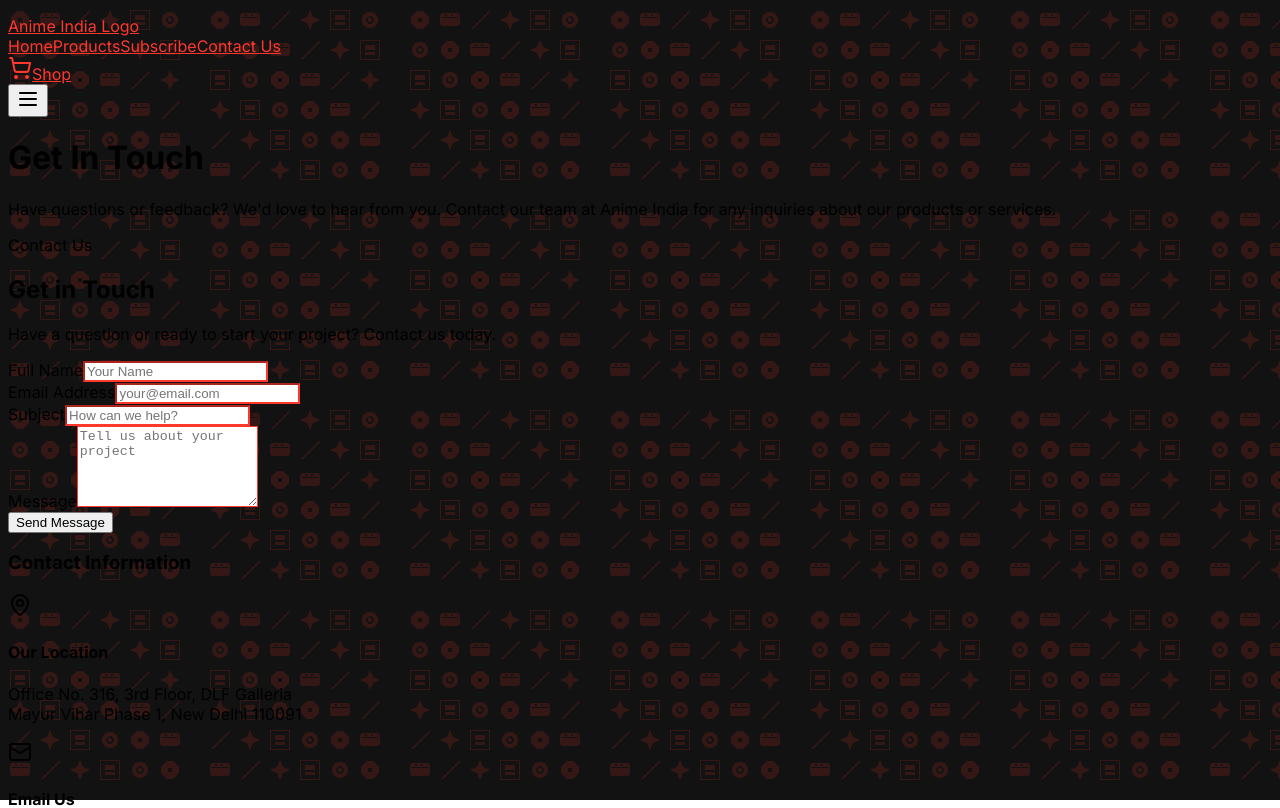
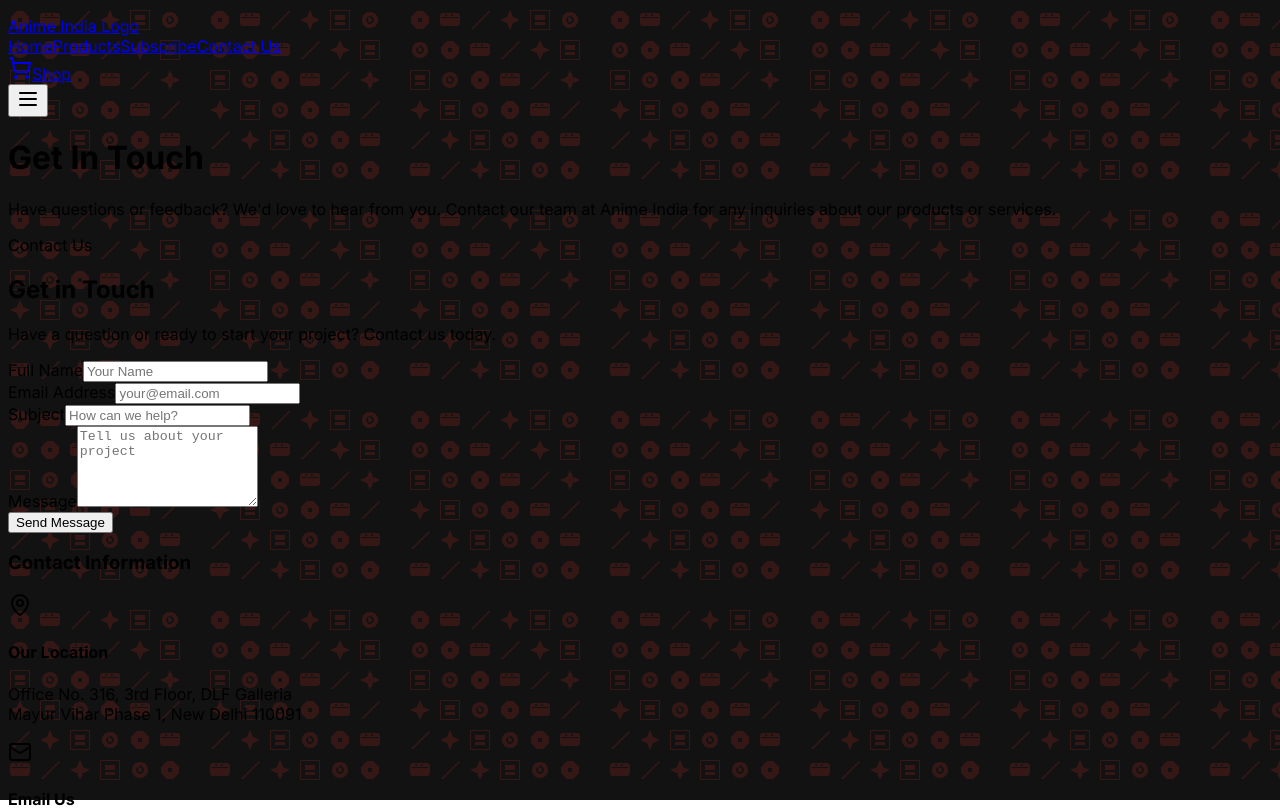
Before and after one commit to SouravKrMishra/NakutaroLanding, a React (Vite) app in the folder client/: page /contact in a window 1280 px wide. Shown: the top 808 px of the page. Built offline with nearby package versions, Linux system fonts and the light colour scheme.

Commit message:
Restored to '1ab4a62e2440704f67f04b926c84cd919cb2d037'
Replit-Restored-To: 1ab4a62e2440704f67f04b926c84cd919cb2d037

```diff
--- a/client/src/index.css
+++ b/client/src/index.css
@@ -163,17 +163,7 @@ body::before {
 }
 
 /* Accent color theming */
-.text-accent,
-.text-red-500,
-.text-red-600,
-.text-red-700,
-.text-red-800,
-h1 > span,
-h2 > span,
-h3 > span,
-h4 > span,
-.india,
-a:not(.btn-primary) {
+.text-accent {
   color: hsl(var(--accent-primary)) !important;
 }
 
@@ -181,13 +171,13 @@ a:not(.btn-primary) {
   background-color: hsl(var(--accent-primary)) !important;
 }
 
-.border-accent,
-.border-red-500,
-.border-red-600,
-.border,
-img.border,
-*[class*="border-red"] {
+.border-accent {
   border-color: hsl(var(--accent-primary)) !important;
+}
+
+/* Header elements */
+.india {
+  color: hsl(var(--accent-primary)) !important;
 }
 
 /* Make buttons use accent color */
@@ -215,31 +205,8 @@ img.border,
 .bg-red-500,
 .bg-red-600,
 .bg-red-700,
-.bg-red-800,
-button[class*="bg-red"],
-.card-badge,
-.badge,
-.tag-red,
-.status-active {
+.bg-red-800 {
   background-color: hsl(var(--accent-primary)) !important;
-}
-
-/* All button and link hover/focus states */
-button:hover:not(.btn-secondary):not([class*="bg-"]),
-a:hover:not(.text-white):not(.btn-primary),
-.nav-link:hover,
-a:focus:not(.text-white):not(.btn-primary) {
-  color: hsl(var(--accent-light)) !important;
-}
-
-/* Shadow effects and glows */
-.shadow-glow,
-.hover-glow:hover,
-.btn-primary:focus,
-.ring-accent,
-*[class*="shadow-red"],
-*[class*="glow"] {
-  box-shadow: 0 0 15px hsla(var(--accent-primary), 0.5) !important;
 }
 
 /* Hero and CTA sections */
```
